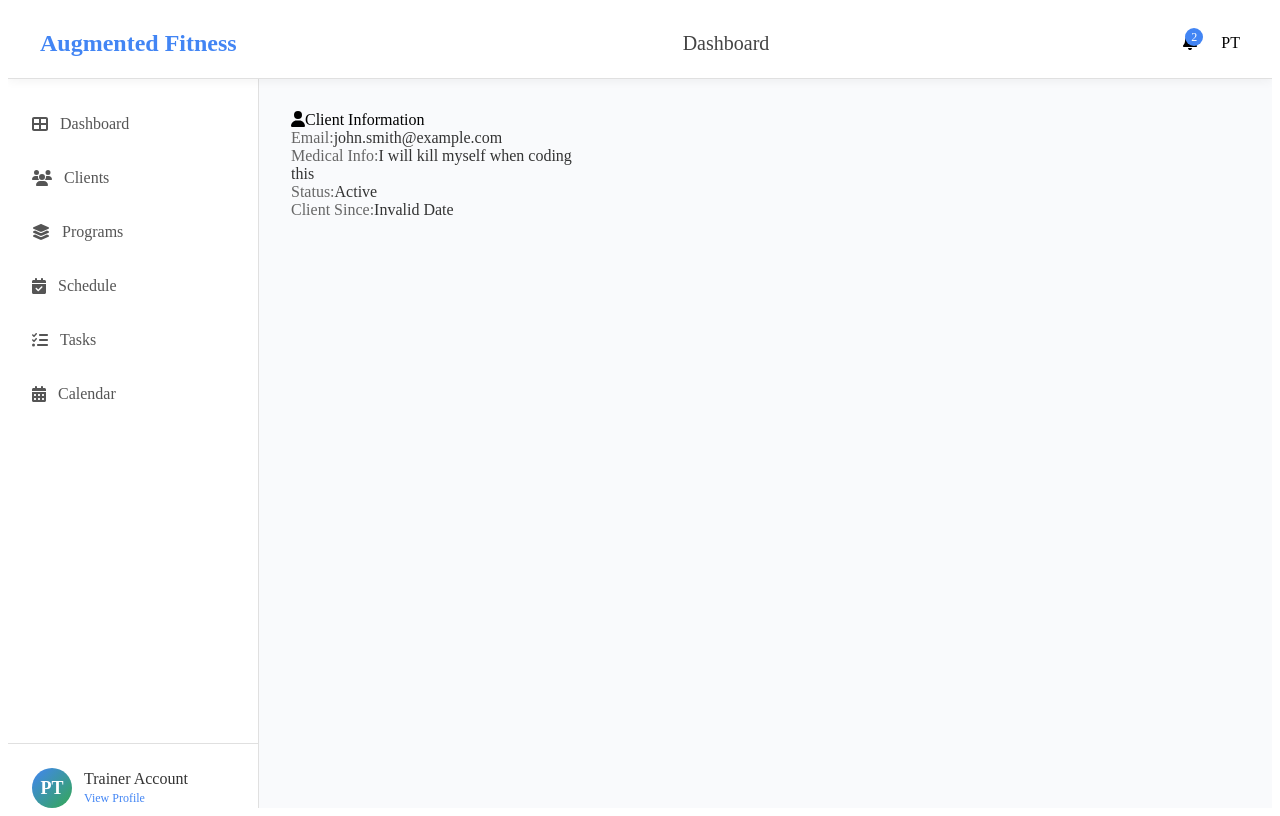
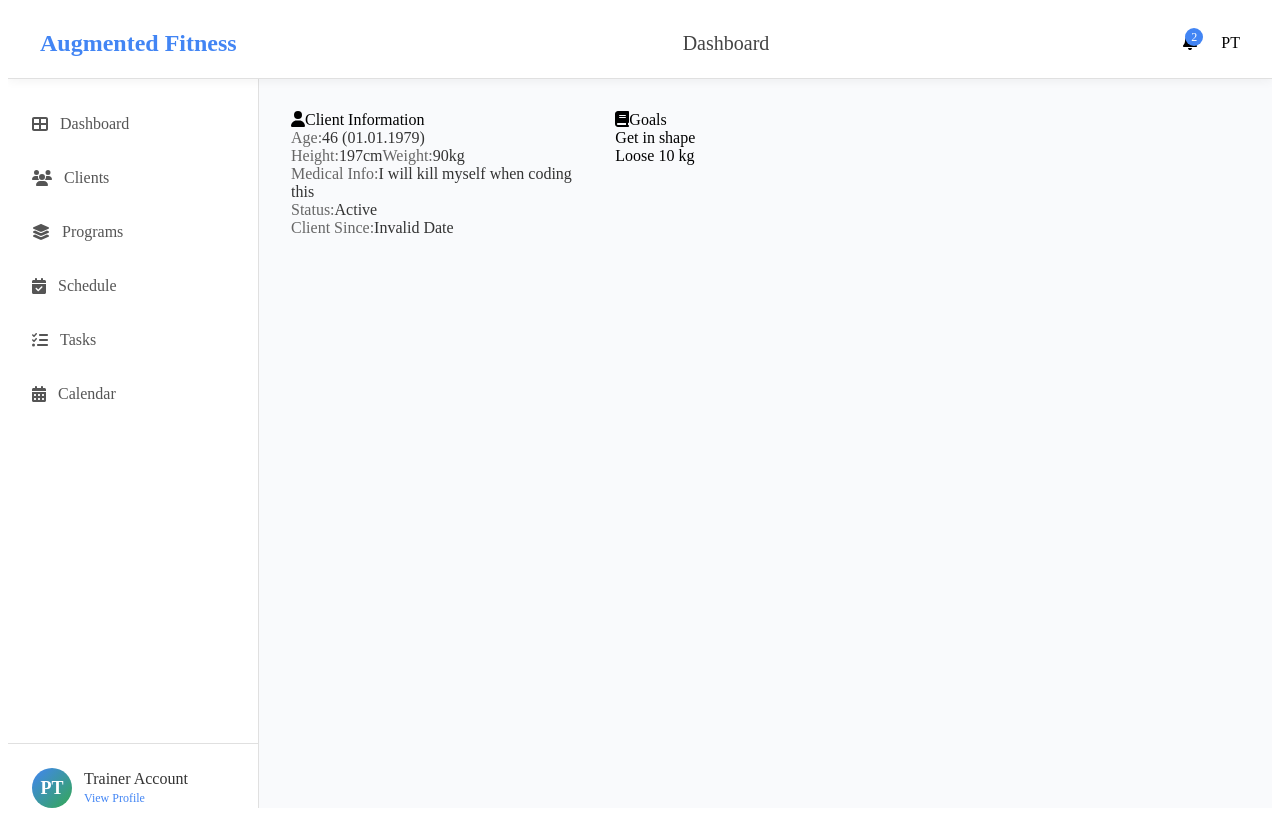
Before and after one commit to Matesor333/PT_CRM_Design_Preview, a React (Vite) app in the folder prototype/: page /prototype/src/assets/Pages/Clients/SpecificClient/SpecificClientPage.tsx in a window 1280 px wide. Built offline with nearby package versions, Linux system fonts and the light colour scheme.

Commit message:
Added goal card to the specific client page.

```diff
--- a/prototype/src/assets/Pages/Clients/SpecificClient/ClientInformation.tsx
+++ b/prototype/src/assets/Pages/Clients/SpecificClient/ClientInformation.tsx
@@ -10,9 +10,15 @@ function ClientInformation(){
                 <FontAwesomeIcon icon={faUser} />
                 <span>Client Information</span>
             </div>
-            <div className="EmailInfo">
-                <span className="detail-label">Email:</span>
-                <span className="detail-value">john.smith@example.com</span>
+            <div className="MedicalInfo">
+                <span className="detail-label">Age:</span>
+                <span className="detail-value">46 (01.01.1979) </span>
+            </div>
+            <div className="height-weight-info">
+                <span className="detail-label">Height:</span>
+                <span className="detail-value">197cm</span>
+                <span className="detail-label">Weight:</span>
+                <span className="detail-value">90kg</span>
             </div>
             <div className="MedicalInfo">
                 <span className="detail-label">Medical Info:</span>
--- /dev/null
+++ b/prototype/src/assets/Pages/Clients/SpecificClient/ClientsGoals.tsx
@@ -0,0 +1,31 @@
+import { FontAwesomeIcon } from "@fortawesome/react-fontawesome";
+import {faBook} from "@fortawesome/free-solid-svg-icons";
+
+
+function Goals(){
+
+
+    return(
+        <div className="goals-card">
+            <div className="goals-title">
+                <span>
+                    <FontAwesomeIcon icon={faBook} />Goals
+                </span>
+            </div>
+            <div className="goals">
+                <span>Get in shape</span>
+
+            </div>
+            <div className="goals">
+                <span>Loose 10 kg</span>
+
+            </div>
+
+
+
+        </div>
+
+
+    )
+}
+export default Goals;
--- a/prototype/src/assets/Pages/Clients/SpecificClient/SpecificClientPage.tsx
+++ b/prototype/src/assets/Pages/Clients/SpecificClient/SpecificClientPage.tsx
@@ -1,6 +1,7 @@
 import Header from "../../../Header.tsx";
 import Navigation from "../../../Navigation.tsx";
 import ClientInformation from "./ClientInformation.tsx";
+import Goals from "./ClientsGoals.tsx";
 function SpecificClientPage() {
 
     return(
@@ -11,6 +12,7 @@ function SpecificClientPage() {
                 <div className="dashboard-content">
                     <div className="dashboard-grid">
                         <ClientInformation/>
+                        <Goals/>
                     </div>
                 </div>
             </div>
```
